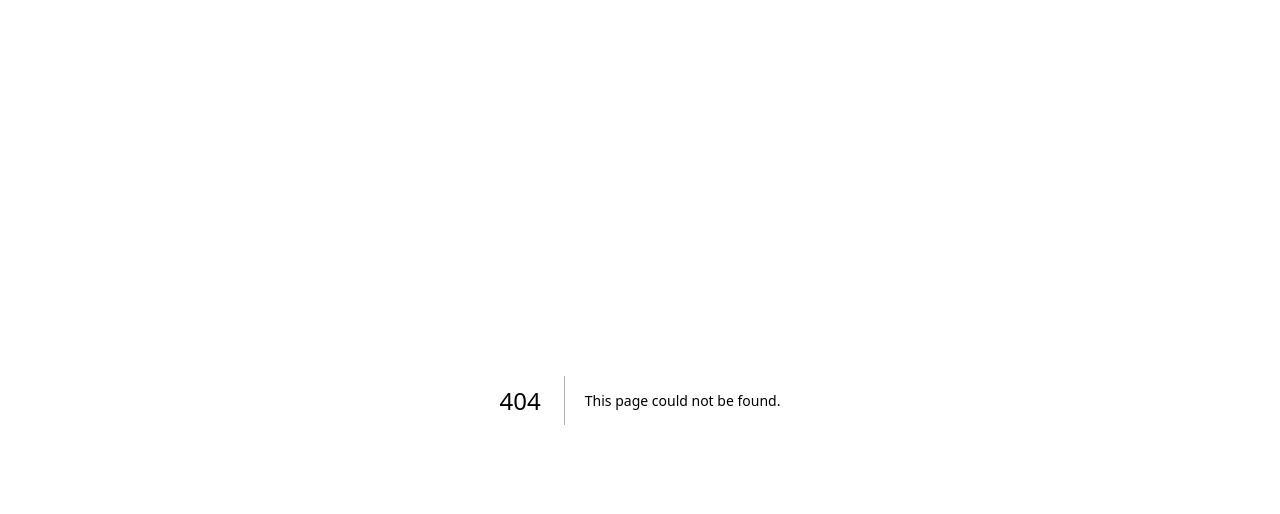
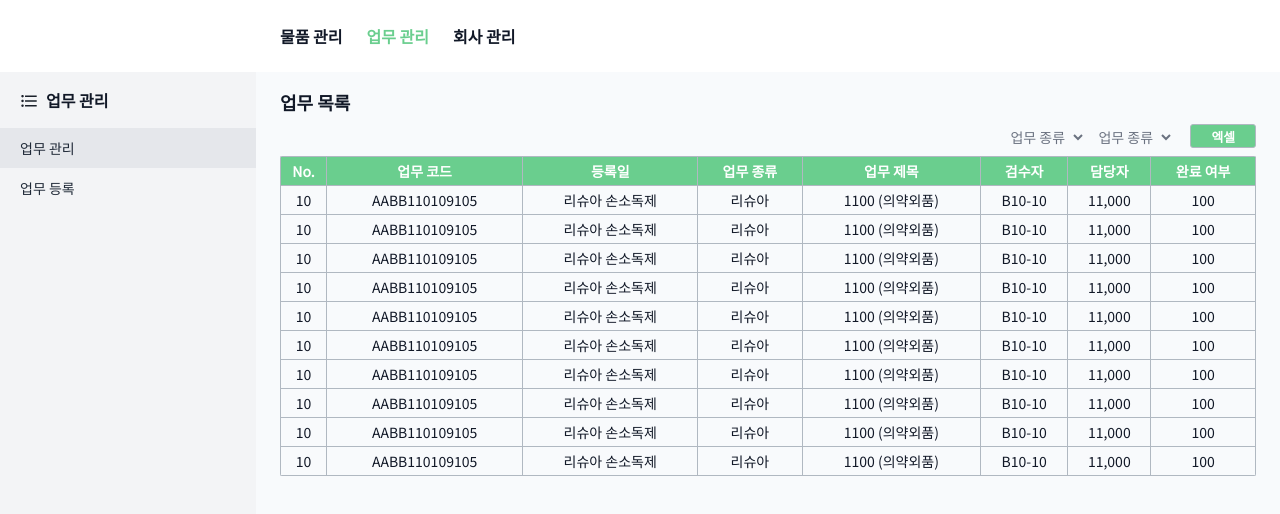
Before and after one commit to TradeCenterProject/FE_TradeCenter, a Next.js app: page /tasks/lists in a window 1280 px wide. Before the commit this address had no page. Shown: the top 514 px of the page. Built offline with nearby package versions, Linux system fonts and the light colour scheme.

Commit message:
Design: 업무 목록 페이지 퍼블리싱 완료

```diff
--- /dev/null
+++ b/components/tasks/Filter.tsx
@@ -0,0 +1,21 @@
+interface FilterProps {
+  description: string;
+  options: string[];
+}
+
+const Filter = ({ description, options }: FilterProps) => {
+  return (
+    <select className="w-20 bg-transparent text-sm text-gray-500 outline-none">
+      <option selected disabled hidden value="">
+        {description}
+      </option>
+      {options?.map((text, i) => (
+        <option key={i} value={text}>
+          {text}
+        </option>
+      ))}
+    </select>
+  );
+};
+
+export default Filter;
--- a/pages/products/lists.tsx
+++ b/pages/products/lists.tsx
@@ -13,7 +13,7 @@ const productListThead = [
   "수량",
 ];
 
-const ListPage = () => {
+const ProductListPage = () => {
   return (
     <Layout title="재고 목록">
       <div>
@@ -29,4 +29,4 @@ const ListPage = () => {
   );
 };
 
-export default ListPage;
+export default ProductListPage;
--- a/pages/products/upload.tsx
+++ b/pages/products/upload.tsx
@@ -55,7 +55,7 @@ const productListThead = [
   "수량",
 ];
 
-const UploadPage = () => {
+const ProductUploadPage = () => {
   return (
     <Layout title="물품 등록">
       <div className="space-y-10">
@@ -100,4 +100,4 @@ const UploadPage = () => {
   );
 };
 
-export default UploadPage;
+export default ProductUploadPage;
--- /dev/null
+++ b/pages/tasks/lists.tsx
@@ -0,0 +1,52 @@
+import Button from "@components/common/Button";
+import Table from "@components/common/Table";
+import Layout from "@components/layout";
+import SearchBox from "@components/products/SearchBox";
+import Filter from "@components/tasks/Filter";
+
+const taskListThead = [
+  "업무 코드",
+  "등록일",
+  "업무 종류",
+  "업무 제목",
+  "검수자",
+  "담당자",
+  "완료 여부",
+];
+
+const taskCategory = {
+  description: "업무 종류",
+  options: ["입고", "출고", "기타"],
+};
+
+const taskSituation = {
+  description: "업무 종류",
+  options: ["완료", "미완료"],
+};
+
+const TaskListPage = () => {
+  return (
+    <Layout title="업무 목록">
+      <div>
+        <div className="mb-2 flex justify-end space-x-4">
+          <div className="space-x-2">
+            <Filter
+              description={taskCategory.description}
+              options={taskCategory.options}
+            />
+            <Filter
+              description={taskSituation.description}
+              options={taskSituation.options}
+            />
+          </div>
+          <Button value="엑셀" color="green" />
+        </div>
+        <div>
+          <Table thead={taskListThead} />
+        </div>
+      </div>
+    </Layout>
+  );
+};
+
+export default TaskListPage;
```
